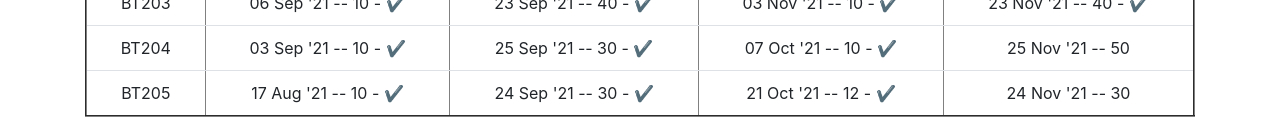
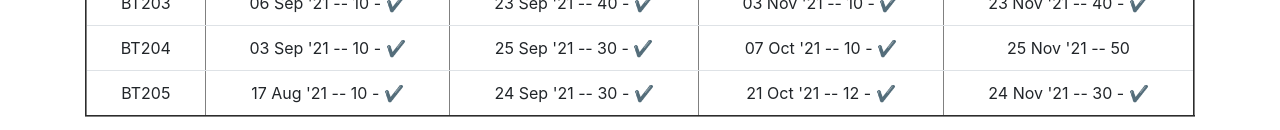
Before and after one commit to jash13desai/bsbe-timetable, a plain HTML site: page index.html in a window 1280 px wide. Shown: the part 1186-1316 px from the top of the page. Drawn offline with nearby package versions, Linux system fonts and the light colour scheme.

Commit message:
Update index.html

```diff
--- a/index.html
+++ b/index.html
@@ -179,7 +179,7 @@
           <td align="center">03 Sep '21 -- 10 - ✔ </td>
           <td align="center">25 Sep '21 -- 30 - ✔ </td>
           <td align="center">07 Oct '21 -- 10 - ✔ </td>
-          <!-- <td align="center">25 Nov '21 -- 50 - ✔ </td> -->
+<!--           <td align="center">25 Nov '21 -- 50 - ✔ </td> -->
           <td align="center">25 Nov '21 -- 50 </td>
         </tr>
         <tr>
@@ -187,8 +187,8 @@
           <td align="center">17 Aug '21 -- 10 - ✔ </td>
           <td align="center">24 Sep '21 -- 30 - ✔ </td>
           <td align="center">21 Oct '21 -- 12 - ✔ </td>
-          <!-- <td align="center">24 Nov '21 -- 30 - ✔ </td> -->
-          <td align="center">24 Nov '21 -- 30 </td>
+          <td align="center">24 Nov '21 -- 30 - ✔ </td>
+<!--           <td align="center">24 Nov '21 -- 30 </td> -->
         </tr>
       </table>
     </div>
```
